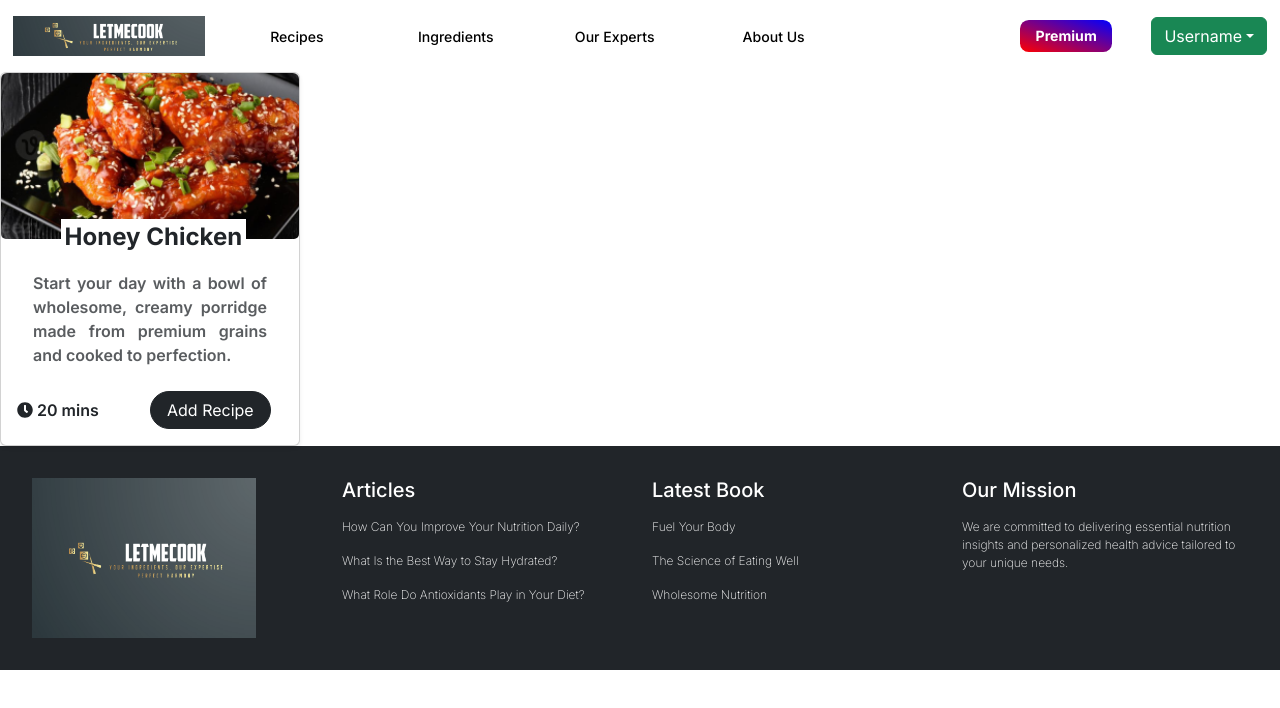
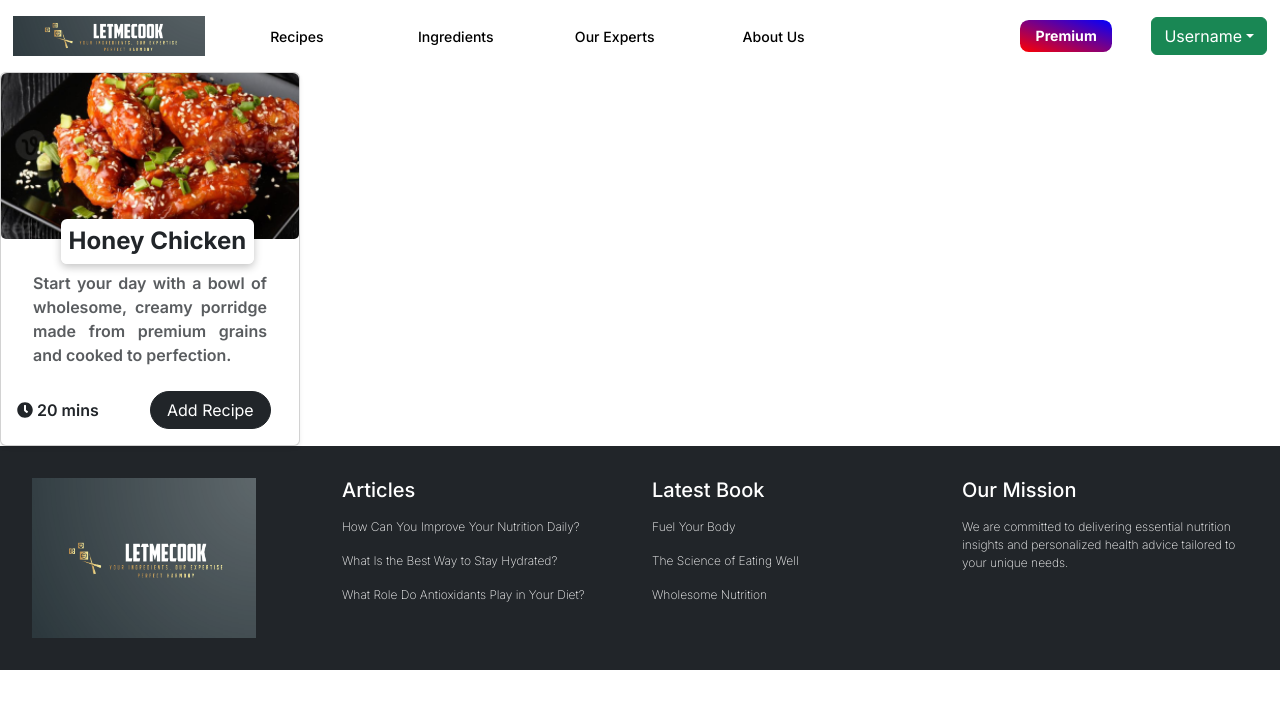
Before and after one commit to Cytzr/LetMeCook, a React (Vite) app: page / in a window 1280 px wide. Shown: the top 708 px of the page. Built offline with nearby package versions, Linux system fonts and the light colour scheme.

Commit message:
feat: you might like card finishing

```diff
--- a/src/Components/you-might-like-card.tsx
+++ b/src/Components/you-might-like-card.tsx
@@ -1,11 +1,11 @@
-import { Card, Col, Row } from "react-bootstrap";
+import { Card, Col } from "react-bootstrap";
 import YouMightLikeCardProps from "../Interfaces/you-might-like-card-props";
 import { FaClock } from "react-icons/fa";
 
 const YouMightLikeCard: React.FC<YouMightLikeCardProps> = ({ ImageLink, FoodName, FoodCookTime, FoodDescription, FoodID }) => {
     return (
         <>
-            <Card className="shadow-sm" style={{ maxWidth: "300px" }}>
+            <Card className="shadow-sm" style={{ maxWidth: "300px" }} onClick={() => console.log(FoodID)}>
                 <Card.Img
                     src={ImageLink}
                     alt={FoodName}
@@ -13,8 +13,10 @@ const YouMightLikeCard: React.FC<YouMightLikeCardProps> = ({ ImageLink, FoodName
                     style={{ height: "13vw" }}
                 />
                 <Card.Body style={{ position: "relative" }}>
-                    <Card.Title style={{ position: "absolute", top: "-10%", left: "20%" }}>
-                        <Col className="text-center fw-bold fs-4 p-1" style={{ backgroundColor: "white" }}>{FoodName}</Col>
+                    <Card.Title className="m-0 p-0 rounded" style={{ position: "absolute", top: "-10%", left: "20%", boxShadow: "rgba(0, 0, 0, 0.24) 0px 3px 8px" }}>
+                        <Col className="rounded text-center fw-bold fs-4 p-2" style={{
+                            backgroundColor: "white",
+                        }}>{FoodName}</Col>
                     </Card.Title>
                     <Card.Body style={{}}>
                         <Card.Text>
```
